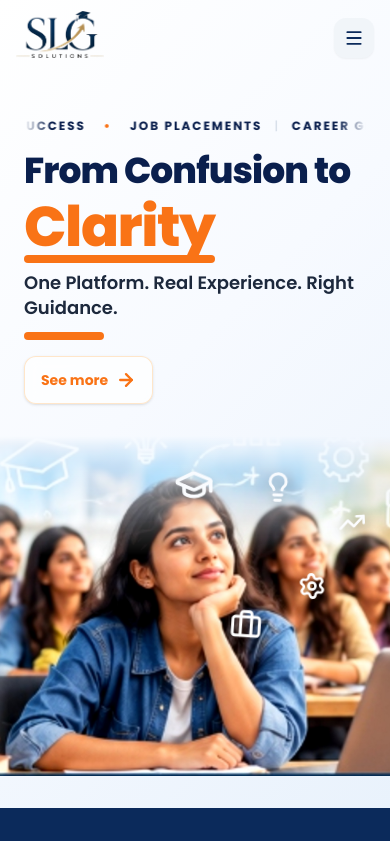
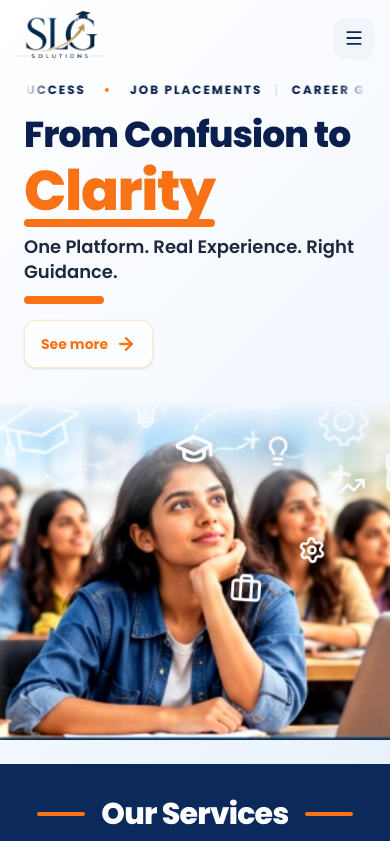
Before and after one commit to rashmi-ranjan-sahoo-dev/slg, a React (Vite) app: page / in a window 390 px wide. Shown: the top 841 px of the page. Built offline with nearby package versions, Linux system fonts and the light colour scheme; the HTML template or start-up script is replaced by a standard one.

Commit message:
style(hero): reduce padding top on phone screens

```diff
--- a/src/components/Hero.jsx
+++ b/src/components/Hero.jsx
@@ -152,7 +152,7 @@ export default function Hero({ isLoaded }) {
     <section
       id="home"
       ref={containerRef}
-      className="relative pt-28 pb-8 sm:pt-28 md:pt-26 lg:pt-22 overflow-hidden min-h-[90vh] flex items-center"
+      className="relative pt-20 pb-6 sm:pt-24 md:pt-26 lg:pt-22 overflow-hidden min-h-[90vh] flex items-center"
       style={{
         background: 'linear-gradient(135deg, #ffffff 0%, #f7faff 45%, #e9f2fc 100%)',
       }}
@@ -163,7 +163,7 @@ export default function Hero({ isLoaded }) {
           {/* Left Column: Typography with generous padding */}
           <div className="lg:col-span-6 z-10 text-left px-6 sm:px-10 lg:pl-16 lg:pr-8 xl:pl-24">
             {/* 3 Verticals on top of "From Confusion to Clarity" */}
-            <div ref={verticalsRef} className="w-full mb-4 sm:mb-6 select-none mt-1 sm:mt-0">
+            <div ref={verticalsRef} className="w-full mb-4 sm:mb-6 select-none">
               {/* Desktop: clean static line */}
               <div className="hidden md:flex items-center gap-2.5 sm:gap-3.5 text-xs sm:text-sm md:text-[15px] font-bold text-[#0A1F4D] tracking-[0.18em] uppercase">
                 <span>JOB PLACEMENTS</span>
```
